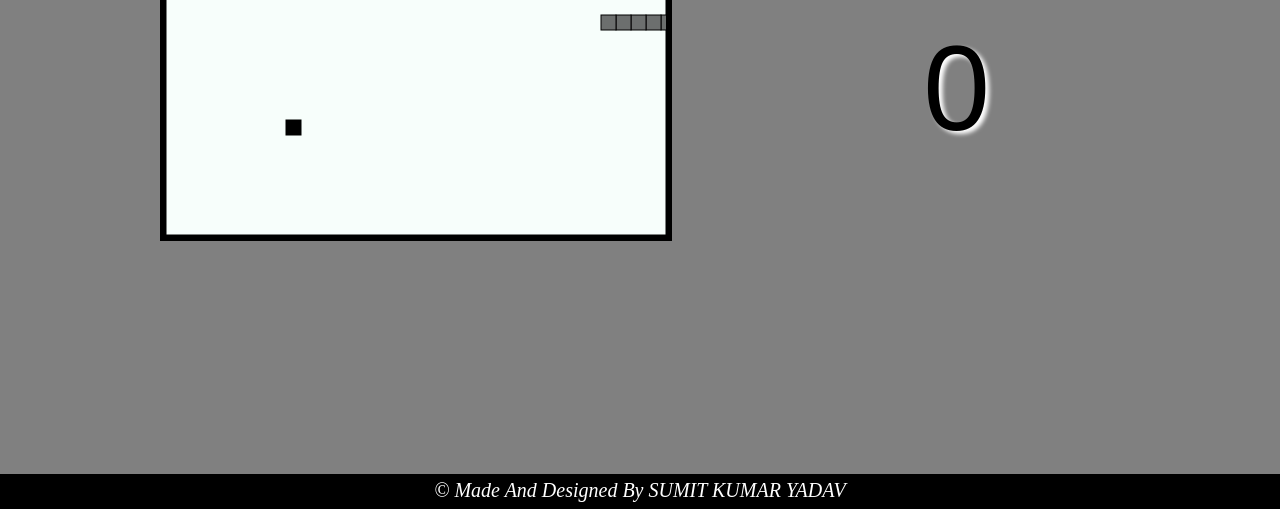
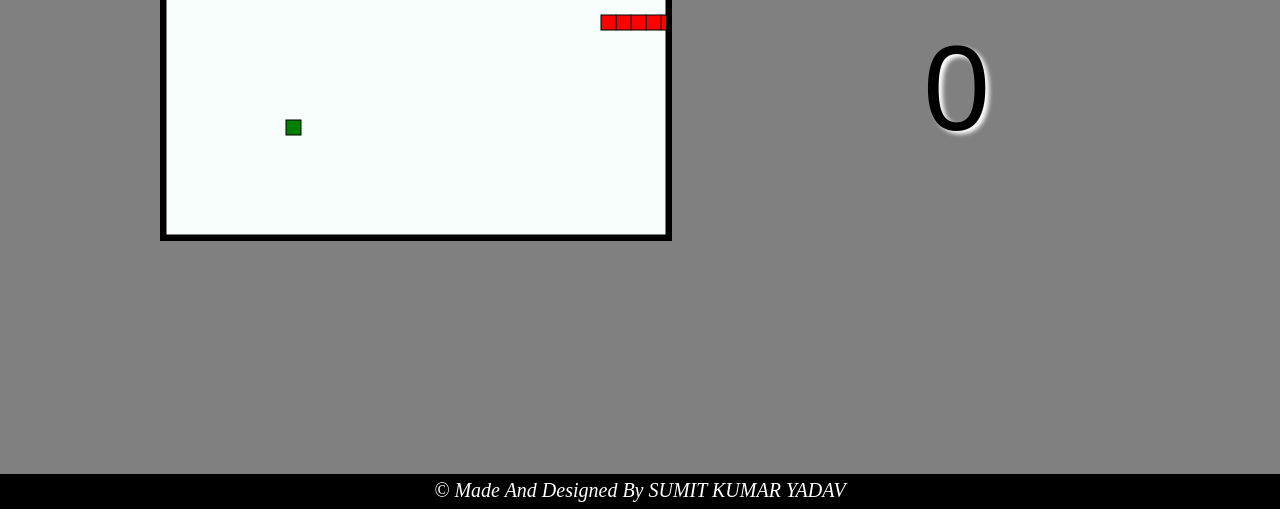
Before and after one commit to sumit18cs/kshitij2, a plain HTML site: page index.html in a window 1280 px wide. Shown: the part 291-800 px from the top of the page. Drawn offline with Linux system fonts and the light colour scheme; a web font is replaced by a local one.

Commit message:
Update index.html

```diff
--- a/index.html
+++ b/index.html
@@ -114,7 +114,7 @@
     }
 
     function drawFood() {
-      ctx.fillStyle = 'black';
+      ctx.fillStyle = 'green';
       ctx.fillRect(foodX, foodY, 15, 15);
       ctx.strokeRect(foodX, foodY, 15, 15);
     }
@@ -162,7 +162,7 @@
     }
 
     function drawSnakePart(snakePart) {
-      ctx.fillStyle = ' #6c6f6e';
+      ctx.fillStyle = ' red';
       ctx.fillRect(snakePart.x, snakePart.y, 15, 15);
       ctx.strokeRect(snakePart.x, snakePart.y, 15, 15);
     }
```
